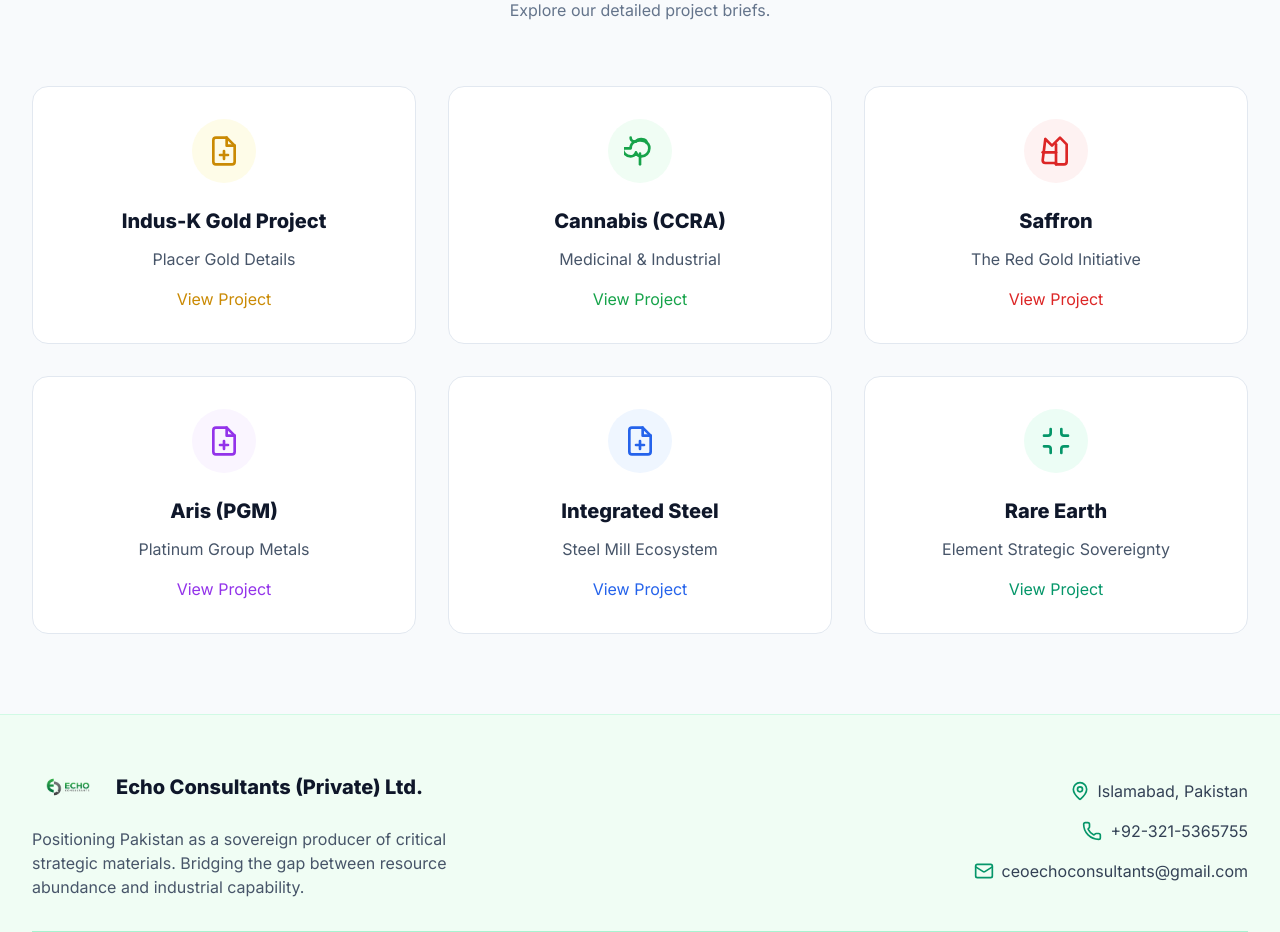
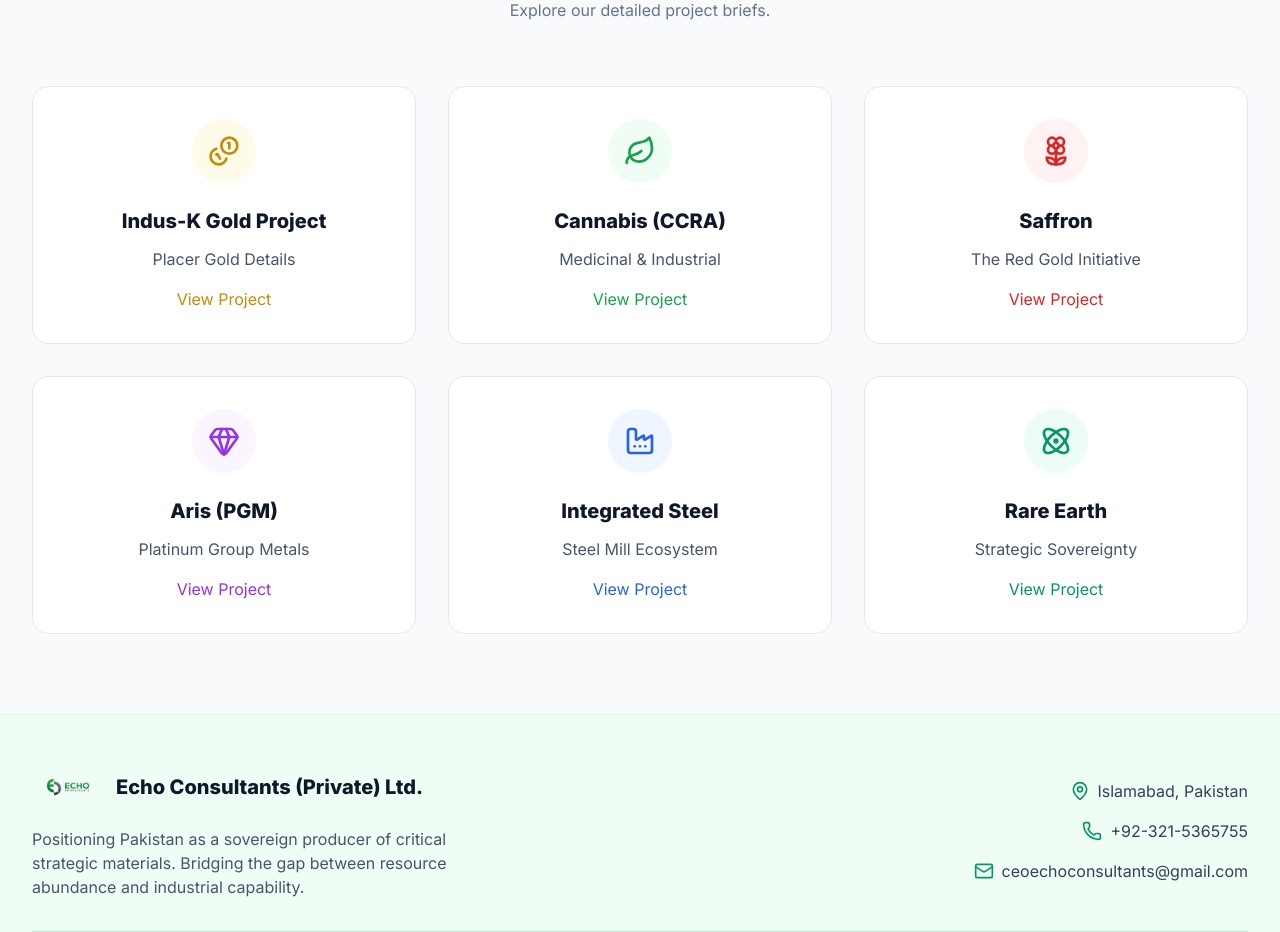
Before and after one commit to HamzahAhmad2000/echo-consultants-strategic-industrial-hub, a React (Vite) app: page / in a window 1280 px wide. Shown: the part 2420-3352 px from the top of the page. Built offline with nearby package versions, Linux system fonts and the light colour scheme.

Commit message:
icons update

```diff
--- a/pages/Home.tsx
+++ b/pages/Home.tsx
@@ -1,6 +1,6 @@
 import React from 'react';
 import { PILLARS_METRICS } from '../constants';
-import { ShieldCheck, Globe, Zap, BarChart3 } from 'lucide-react';
+import { ShieldCheck, Globe, Zap, BarChart3, Coins, Leaf, Flower2, Gem, Factory, Atom } from 'lucide-react';
 import { BarChart, Bar, XAxis, Tooltip, ResponsiveContainer, Cell } from 'recharts';
 
 interface HomeProps {
@@ -152,7 +152,7 @@ const Home: React.FC<HomeProps> = ({ onNavigate }) => {
             >
               <div className="flex flex-col items-center">
                 <div className="inline-flex items-center justify-center w-16 h-16 rounded-full bg-yellow-50 text-yellow-600 mb-6 group-hover:scale-110 transition-transform">
-                  <svg xmlns="http://www.w3.org/2000/svg" width="32" height="32" viewBox="0 0 24 24" fill="none" stroke="currentColor" strokeWidth="2" strokeLinecap="round" strokeLinejoin="round"><path d="M14 2H6a2 2 0 0 0-2 2v16a2 2 0 0 0 2 2h12a2 2 0 0 0 2-2V8z" /><polyline points="14 2 14 8 20 8" /><line x1="12" y1="18" x2="12" y2="12" /><line x1="9" y1="15" x2="15" y2="15" /></svg>
+                  <Coins size={32} />
                 </div>
                 <h3 className="text-xl font-bold text-slate-900 mb-3">Indus-K Gold Project</h3>
                 <p className="text-slate-600 mb-4">Placer Gold Details</p>
@@ -169,7 +169,7 @@ const Home: React.FC<HomeProps> = ({ onNavigate }) => {
             >
               <div className="flex flex-col items-center">
                 <div className="inline-flex items-center justify-center w-16 h-16 rounded-full bg-green-50 text-green-600 mb-6 group-hover:scale-110 transition-transform">
-                  <svg xmlns="http://www.w3.org/2000/svg" width="32" height="32" viewBox="0 0 24 24" fill="none" stroke="currentColor" strokeWidth="2" strokeLinecap="round" strokeLinejoin="round"><path d="M12 22v-8" /><path d="M5 10c0-6 7-6 7-6s7 0 7 6a6 6 0 0 1-6 6c-3 0-4-3-4-3s-1 3-4 3a6 6 0 0 1-6-6z" /><path d="M5 2c0 3 4 3 4 3s1-2 4-2c0 0 4 0 4 3" /></svg>
+                  <Leaf size={32} />
                 </div>
                 <h3 className="text-xl font-bold text-slate-900 mb-3">Cannabis (CCRA)</h3>
                 <p className="text-slate-600 mb-4">Medicinal & Industrial</p>
@@ -186,7 +186,7 @@ const Home: React.FC<HomeProps> = ({ onNavigate }) => {
             >
               <div className="flex flex-col items-center">
                 <div className="inline-flex items-center justify-center w-16 h-16 rounded-full bg-red-50 text-red-600 mb-6 group-hover:scale-110 transition-transform">
-                 <svg xmlns="http://www.w3.org/2000/svg" width="32" height="32" viewBox="0 0 24 24" fill="none" stroke="currentColor" strokeWidth="2" strokeLinecap="round" strokeLinejoin="round"><path d="M12 22h6a2 2 0 0 0 2-2V7l-5-5-6 6-5-5-2 16a2 2 0 0 0 2 2h8" /><path d="M12 22V7" /><path d="M2 13h10" /></svg>
+                  <Flower2 size={32} />
                 </div>
                 <h3 className="text-xl font-bold text-slate-900 mb-3">Saffron</h3>
                 <p className="text-slate-600 mb-4">The Red Gold Initiative</p>
@@ -203,7 +203,7 @@ const Home: React.FC<HomeProps> = ({ onNavigate }) => {
             >
               <div className="flex flex-col items-center">
                 <div className="inline-flex items-center justify-center w-16 h-16 rounded-full bg-purple-50 text-purple-600 mb-6 group-hover:scale-110 transition-transform">
-                  <svg xmlns="http://www.w3.org/2000/svg" width="32" height="32" viewBox="0 0 24 24" fill="none" stroke="currentColor" strokeWidth="2" strokeLinecap="round" strokeLinejoin="round"><path d="M14 2H6a2 2 0 0 0-2 2v16a2 2 0 0 0 2 2h12a2 2 0 0 0 2-2V8z" /><polyline points="14 2 14 8 20 8" /><line x1="12" y1="18" x2="12" y2="12" /><line x1="9" y1="15" x2="15" y2="15" /></svg>
+                  <Gem size={32} />
                 </div>
                 <h3 className="text-xl font-bold text-slate-900 mb-3">Aris (PGM)</h3>
                 <p className="text-slate-600 mb-4">Platinum Group Metals</p>
@@ -220,7 +220,7 @@ const Home: React.FC<HomeProps> = ({ onNavigate }) => {
             >
               <div className="flex flex-col items-center">
                 <div className="inline-flex items-center justify-center w-16 h-16 rounded-full bg-blue-50 text-blue-600 mb-6 group-hover:scale-110 transition-transform">
-                  <svg xmlns="http://www.w3.org/2000/svg" width="32" height="32" viewBox="0 0 24 24" fill="none" stroke="currentColor" strokeWidth="2" strokeLinecap="round" strokeLinejoin="round"><path d="M14 2H6a2 2 0 0 0-2 2v16a2 2 0 0 0 2 2h12a2 2 0 0 0 2-2V8z" /><polyline points="14 2 14 8 20 8" /><line x1="12" y1="18" x2="12" y2="12" /><line x1="9" y1="15" x2="15" y2="15" /></svg>
+                  <Factory size={32} />
                 </div>
                 <h3 className="text-xl font-bold text-slate-900 mb-3">Integrated Steel</h3>
                 <p className="text-slate-600 mb-4">Steel Mill Ecosystem</p>
@@ -237,10 +237,10 @@ const Home: React.FC<HomeProps> = ({ onNavigate }) => {
             >
               <div className="flex flex-col items-center">
                 <div className="inline-flex items-center justify-center w-16 h-16 rounded-full bg-emerald-50 text-emerald-600 mb-6 group-hover:scale-110 transition-transform">
-                  <svg xmlns="http://www.w3.org/2000/svg" width="32" height="32" viewBox="0 0 24 24" fill="none" stroke="currentColor" strokeWidth="2" strokeLinecap="round" strokeLinejoin="round"><path d="M8 3v3a2 2 0 0 1-2 2H3m18 0h-3a2 2 0 0 1-2-2V3m0 18v-3a2 2 0 0 1 2-2h3M3 16h3a2 2 0 0 1 2 2v3" /></svg>
+                  <Atom size={32} />
                 </div>
                 <h3 className="text-xl font-bold text-slate-900 mb-3">Rare Earth</h3>
-                <p className="text-slate-600 mb-4">Element Strategic Sovereignty</p>
+                <p className="text-slate-600 mb-4">Strategic Sovereignty</p>
                 <span className="inline-flex items-center text-emerald-600 font-medium group-hover:underline">
                   View Project
                 </span>
```
